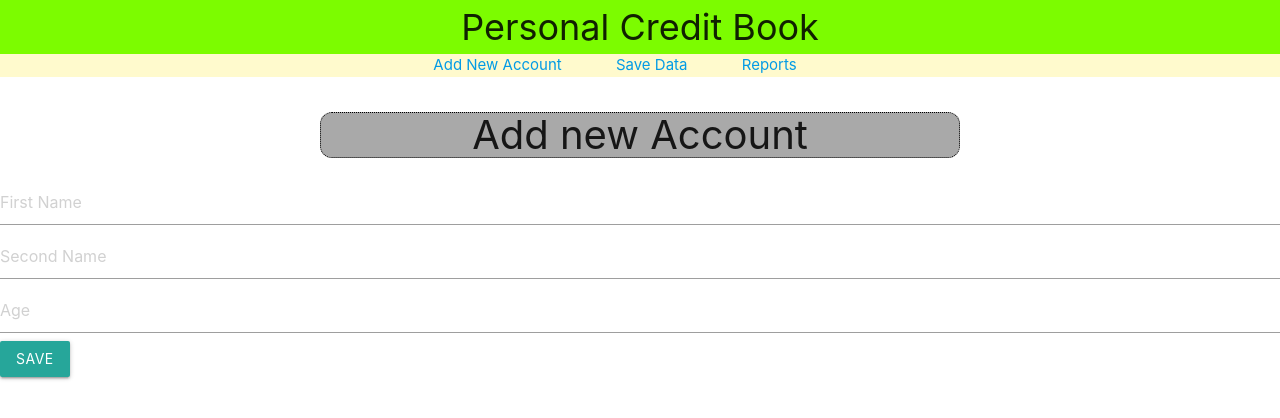
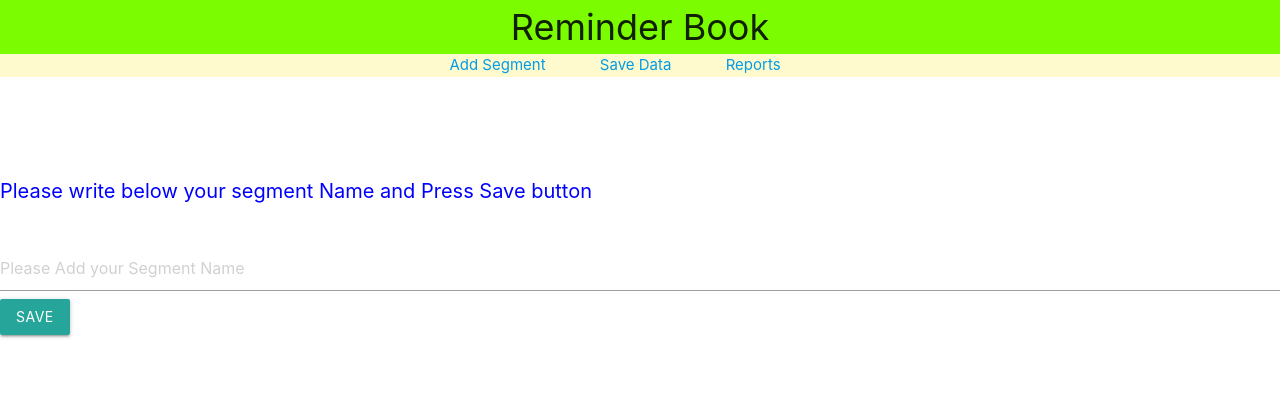
Before and after one commit to waqas3467605798/ngrPractice, a React (Create React App) app: page /Content in a window 1280 px wide. Shown: the top 418 px of the page. Built offline with nearby package versions, Linux system fonts and the light colour scheme.

Commit message:
Converted into Reminder Book

```diff
--- a/src/App.css
+++ b/src/App.css
@@ -31,12 +31,14 @@ font-size: 36px;
 
 
 .headings{
-    text-align: center;
-    border: 1px dotted black;
+    /* text-align: center; */
+    /* border: 1px dotted black; */
     border-radius: 12px;
-    font-size: 40px;
-    width: 50%;
-    margin-left: auto;
-    margin-right: auto;
-    background-color: darkgray;
+    font-size: 20px;
+    /* width: 40%; */
+    /* margin-left: auto;
+    margin-right: auto; */
+    /* background-color: darkgray; */
+    color:blue;
+
 }
--- a/src/components/Content.js
+++ b/src/components/Content.js
@@ -8,8 +8,8 @@ import firebase from './Fire'
           super();
           this.state = {
             firstName:'',
-            secondName:'',
-            age:'',
+            // secondName:'',
+            // age:'',
             message:'',
             objects:[],
             status:false,
@@ -46,9 +46,9 @@ this.setState({
 save = ()=> {
   let obj = {};
   obj.firstName = this.state.firstName;
-  obj.secondName = this.state.secondName;
-  obj.age = this.state.age;
-  var msg = ['Detail of messages'];
+  // obj.secondName = this.state.secondName;
+  // obj.age = this.state.age;
+  var msg = ['Below are detail of your saved messages'];
   obj.msg = msg;
 
   var key = firebase.database().ref('bioData').push().key
@@ -57,7 +57,6 @@ save = ()=> {
   alert('saved successfully')
  this.setState({firstName:'', secondName:'',age:''})
 
-//  console.log(obj)
 
 }
 
@@ -66,7 +65,6 @@ save = ()=> {
 
 
 getData = ()=>{
-  // firebase.database().ref('bioData').on('child_added' , (data)=> { console.log(data.val())}  )
 this.setState({status:true})        //As status true, the render function will run again
 }
 
@@ -74,67 +72,6 @@ this.setState({status:true})        //As status true, the render function will r
 
 
 
-// saveValue = ()=>{
-//   // var val = document.getElementById('selected').value
-//   // var reqOjb = this.state.objects.find( (x)=>{return x.firstName === val}  )
-
-//   var objIndex = document.getElementById('selected_save').selectedIndex
-//   var reqOjb = this.state.objects[objIndex]
-
-
-//   var message = this.state.message;
-
-//   if('msg' in reqOjb){
-//     reqOjb.msg.push(message)
-
-//     firebase.database().ref('bioData').child(reqOjb.key).set(reqOjb)
-
-//     alert('Your message successfully saved..!')
-//     this.setState({message:''})
-
-//   }else {
-//     var msg = [];
-//     msg.push(message)
-//     reqOjb.msg = msg
-//     firebase.database().ref('bioData').child(reqOjb.key).set(reqOjb)
-
-//     alert('Your message successfully saved..!')
-//     this.setState({message:''})
-//   }
-
-
-
-
-// }
-
-
-
-
-// getMessages = ()=>{
-//   // var val = document.getElementById('selectMsg').value
-//   // var reqOjb = this.state.objects.find( (x)=>{return x.firstName === val}  )
-
-
-//   var objIndex = document.getElementById('selectMsg').selectedIndex
-//   var reqOjb = this.state.objects[objIndex]
-
-//   if('msg' in reqOjb && reqOjb.msg.length > 1){
-//    var savedMsg = reqOjb.msg;
-//    this.setState({renderMsg: savedMsg, renderMstStatus:true, noData:null})
-
-
-//   }
-//   else{
-
-//     var noDataFound = 'No data found'
-//     this.setState({noData: noDataFound, renderMstStatus:false})
-//     console.log(noDataFound)
-
-//   }
-
-
-
-// }
 
 
 
@@ -146,46 +83,13 @@ this.setState({status:true})        //As status true, the render function will r
 
     <div>
     {/* Add new Account */}
-    <h2 className='headings'>Add new Account</h2>
-    <input type='text'  value={this.state.firstName} name='firstName' onChange={this.changeHandler} placeholder='First Name' />  <br/>
-    <input type='text' value={this.state.secondName} name='secondName' onChange={this.changeHandler} placeholder='Second Name' /> <br/>
-    <input type='text' value={this.state.age} name='age' onChange={this.changeHandler} placeholder='Age' /><br/>
+    <br/><br/><br/>
+    <h2 className='headings'>Please write below your segment Name and Press Save button</h2> <br/>
+    <input type='text'  value={this.state.firstName} name='firstName' onChange={this.changeHandler} placeholder='Please Add your Segment Name' />  <br/>
+    {/* <input type='text' value={this.state.secondName} name='secondName' onChange={this.changeHandler} placeholder='Second Name' /> <br/>
+    <input type='text' value={this.state.age} name='age' onChange={this.changeHandler} placeholder='Age' /><br/>  */}
     {/* <button onClick={this.save}>Save</button> */}
     <button class="waves-effect waves-light btn" onClick={this.save}>Save</button>
-
-<br/><br/><br/><br/>
-
-
-
-      {/* Save messages */}
-    {/* <h2>To save more data</h2>
-    <button onClick={this.getData}>Select Account</button> <br/>
-    <select id='selected_save'>  {this.state.objects.map(  (item,i)=>{ return <option key={i}>{item.firstName}</option>}  )}   </select>  <br/>
-    <input type='text' value={this.state.message} name='message' onChange={this.changeHandler} placeholder='Put the Message'/> <br/>
-
-    <button onClick={this.saveValue}>save msg</button>
-
-
-
-
-    <br/><br/><br/><br/> */}
-
-
-     {/* Get Messages */}
-    {/* <h2>To Get saved data</h2>
-    <button onClick={this.getData}>Select Account</button> <br/>
-    <select id='selectMsg'>  {this.state.objects.map(  (item,i)=>{ return <option key={i}>{item.firstName}</option>}  )}   </select>  <br/>
-    <button onClick={this.getMessages}>Get Messages</button>
-
-
-
-    <div className={this.state.renderMstStatus === true ? '' : 'display'}>
-     <ul> {this.state.renderMsg.map(  (item,i)=>{return <li key={i}>{item}</li>}  )} </ul>
-    </div>
-
-     <h4 className={this.state.noData === null ? 'display' : ''}>
-        {this.state.noData}
-     </h4> */}
 
 
 
--- a/src/components/GetData.js
+++ b/src/components/GetData.js
@@ -85,7 +85,8 @@ getMessages = ()=>{
 
 
     {/* Get Messages */}
-    <h2 className='headings'>To Get saved data</h2>
+    <br/><br/><br/>
+    <h2 className='headings'>Select Account and get your data</h2>
     <button className="waves-effect waves-light btn" onClick={this.getData} style={{width:'30%'}}>Select Account</button> <br/>
     <div className='selectWidth'><select className='browser-default' id='selectMsg'>  {this.state.objects.map(  (item,i)=>{ return <option key={i} className='browser-default'>{item.firstName}</option>}  )}   </select> </div> <br/>
     {/* <button onClick={this.getMessages}>Get Messages</button> */}
@@ -93,7 +94,7 @@ getMessages = ()=>{
 
 
     <div className={this.state.renderMstStatus === true ? '' : 'display'}>
-     <ul> {this.state.renderMsg.map(  (item,i)=>{return <li key={i}>{item}</li>}  )} </ul>
+     <table>  {this.state.renderMsg.map(  (item,i)=>{return <tr> <td key={i}> <b>{i} - </b> {item}</td> </tr>}  )} </table>
     </div>
 
      <h4 className={this.state.noData === null ? 'display' : ''}>
--- a/src/components/Header.js
+++ b/src/components/Header.js
@@ -24,12 +24,12 @@ import {Link} from 'react-router-dom'
     <div>
 
       <div id='div1'>
-     Personal Credit Book
+     Reminder Book
       </div>
 
 
       <div id='div2'>
-     <Link to='/Content' style={{textDecoration:'none', marginRight:'50px'}}> Add New Account</Link>
+     <Link to='/Content' style={{textDecoration:'none', marginRight:'50px'}}> Add Segment</Link>
      <Link to='/SaveData' style={{textDecoration:'none', marginRight:'50px'}}> Save Data </Link>
      <Link to='/GetData' style={{textDecoration:'none', marginRight:'50px'}}> Reports </Link>
 
--- a/src/components/SaveData.js
+++ b/src/components/SaveData.js
@@ -100,7 +100,8 @@ saveValue = ()=>{
 
 
       {/* Save messages */}
-    <h2 className='headings'>To save more data</h2>
+      <br/><br/><br/>
+    <h2 className='headings'>Click on select Account, write your message for selected account and press save button</h2>
     <button className="waves-effect waves-light btn" style={{width:'30%'}} onClick={this.getData}>Select Account</button> <br/>
     <div className='selectWidth'> <select className='browser-default' id='selected_save1'>  {this.state.objects.map(  (item,i)=>{ return <option key={i} className='browser-default'>{item.firstName}</option>}  )}   </select> </div> <br/>
     <input type='text' value={this.state.message} name='message' onChange={this.changeHandler} placeholder='Put the Message'/> <br/>
```
